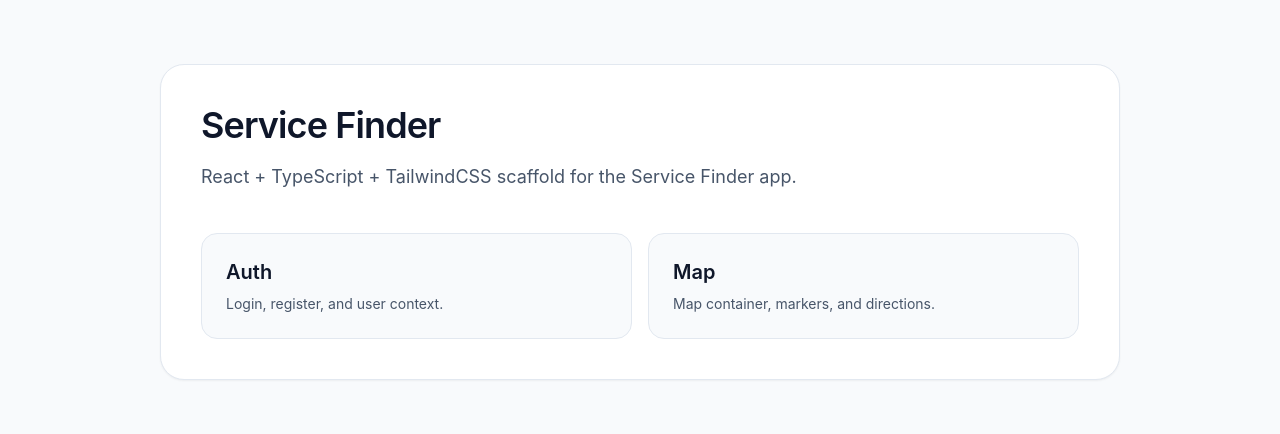
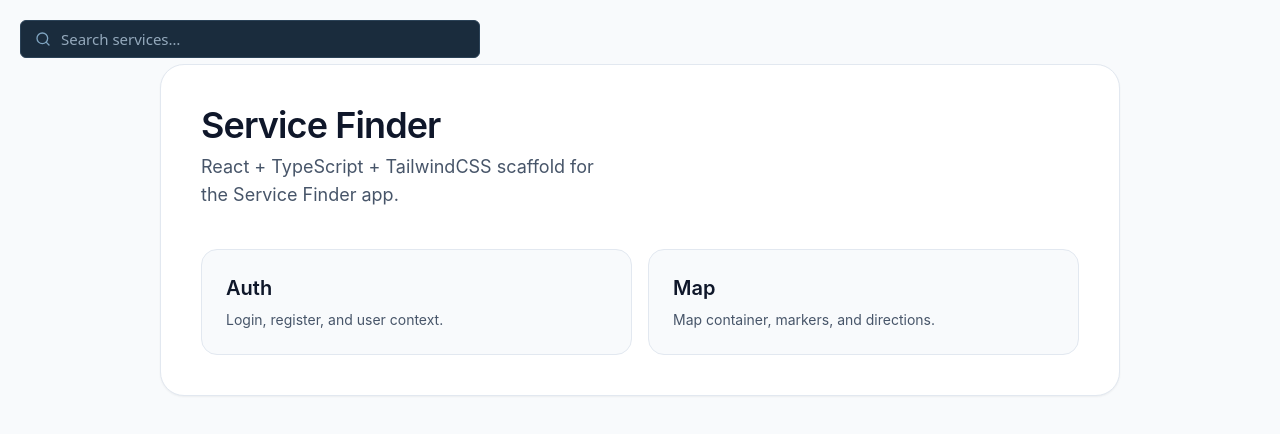
Before and after one commit to lcs-cohort-17/Service-Finder, a React (Vite) app in the folder frontend/: page / in a window 1280 px wide. Shown: the top 434 px of the page. Built offline with nearby package versions, Linux system fonts and the light colour scheme; the HTML template or start-up script is replaced by a standard one.

Commit message:
feat: integrate SearchBar component into App with layout adjustments and dropdown functionality

```diff
--- a/frontend/src/App.tsx
+++ b/frontend/src/App.tsx
@@ -1,17 +1,37 @@
+import { useState } from "react";
 import "./index.css";
+// Import your SearchBar component
+import { SearchBar } from "./features/search/components/SearchBar";
 
 function App() {
+  const [searchQuery, setSearchQuery] = useState("");
+
   return (
     <div className="min-h-screen bg-slate-50 text-slate-900">
       <div className="mx-auto max-w-5xl px-4 py-16 sm:px-6 lg:px-8">
         <div className="rounded-3xl border border-slate-200 bg-white p-10 shadow-sm">
-          <h1 className="text-4xl font-semibold tracking-tight text-slate-900">
-            Service Finder
-          </h1>
-          <p className="mt-4 text-lg leading-8 text-slate-600">
-            React + TypeScript + TailwindCSS scaffold for the Service Finder
-            app.
-          </p>
+
+          {/* Layout Container to mimic its visual placement */}
+          <div className="flex flex-col md:flex-row md:items-center md:justify-between gap-6">
+            <div>
+              <h1 className="text-4xl font-semibold tracking-tight text-slate-900">
+                Service Finder
+              </h1>
+              <p className="mt-2 text-lg text-slate-600">
+                React + TypeScript + TailwindCSS scaffold for the Service Finder app.
+              </p>
+            </div>
+
+            {/* Displaying your SearchBar right here */}
+            <div className="w-full max-w-[460px]">
+              <SearchBar
+                value={searchQuery}
+                onSearchChange={(val) => setSearchQuery(val)}
+                onClear={() => setSearchQuery("")}
+              />
+            </div>
+          </div>
+
           <div className="mt-10 grid gap-4 sm:grid-cols-2">
             <div className="rounded-2xl border border-slate-200 bg-slate-50 p-6">
               <h2 className="text-xl font-semibold text-slate-900">Auth</h2>
--- a/frontend/src/features/search/components/SearchBar.css
+++ b/frontend/src/features/search/components/SearchBar.css
@@ -198,6 +198,7 @@
     left: 16px;
     right: 16px;
     width: auto;
-    max-width: none;
+    /* Add this line to keep it matching the input box size constraint */
+    max-width: 460px;
   }
 }
--- a/frontend/src/features/search/components/SearchBar.tsx
+++ b/frontend/src/features/search/components/SearchBar.tsx
@@ -1,20 +1,14 @@
 import React, { useEffect, useRef, useState } from "react";
-// @ts-ignore
 import "./SearchBar.css";
 import type { SearchBarProps } from "../../../types/SearchBar.types";
 
-/**
- * Presentational search bar (Ticket 004).
- *
- * Pure UI component — no data fetching, no Firestore calls. It just holds
- * (or mirrors) the input text and reports changes upward via props, so
- * whichever component owns the actual search logic (e.g. a Firestore
- * query hook built in Ticket 003) can decide what to do with the value.
- *
- * Works controlled or uncontrolled:
- *   - Controlled:   <SearchBar value={q} onSearchChange={setQ} />
- *   - Uncontrolled: <SearchBar defaultValue="" onSearchChange={console.log} />
- */
+// 1. Define some quick mock data for visual testing
+const MOCK_SUGGESTIONS = [
+  { id: "1", name: "Cape Town Central Clinic" },
+  { id: "2", name: "Mitchells Plain Day Hospital" },
+  { id: "3", name: "Woodstock Community Health Centre" },
+];
+
 export const SearchBar: React.FC<SearchBarProps> = ({
   value,
   defaultValue = "",
@@ -27,9 +21,9 @@ export const SearchBar: React.FC<SearchBarProps> = ({
 }) => {
   const isControlled = value !== undefined;
   const [internalValue, setInternalValue] = useState(defaultValue);
+  const [showDropdown, setShowDropdown] = useState(false); // Track dropdown visibility
   const inputRef = useRef<HTMLInputElement>(null);
 
-  // Keep internal state in sync if a controlled parent resets `value` externally.
   useEffect(() => {
     if (isControlled) setInternalValue(value as string);
   }, [isControlled, value]);
@@ -40,29 +34,27 @@ export const SearchBar: React.FC<SearchBarProps> = ({
     const next = e.target.value;
     if (!isControlled) setInternalValue(next);
     onSearchChange?.(next);
+    setShowDropdown(next.trim().length > 0); // Show dropdown if text exists
   };
 
   const handleClear = (e: React.MouseEvent<HTMLButtonElement>) => {
     if (!isControlled) setInternalValue("");
     onSearchChange?.("");
     onClear?.(e);
+    setShowDropdown(false); // Hide dropdown on clear
     inputRef.current?.focus();
   };
 
+  // Filter mock data based on input text
+  const filteredSuggestions = MOCK_SUGGESTIONS.filter(item =>
+    item.name.toLowerCase().includes(currentValue.toLowerCase())
+  );
+
   return (
+    /* The search-wrapper div gives our absolute elements a mounting anchor */
+    <div className="search-wrapper">
       <div className={`cwu-search ${className}`.trim()}>
-      <svg
-        className="cwu-search__icon"
-        width="16"
-        height="16"
-        viewBox="0 0 24 24"
-        fill="none"
-        stroke="currentColor"
-        strokeWidth="2"
-        strokeLinecap="round"
-        strokeLinejoin="round"
-        aria-hidden="true"
-      >
+        <svg className="cwu-search__icon" width="16" height="16" viewBox="0 0 24 24" fill="none" stroke="currentColor" strokeWidth="2" strokeLinecap="round" strokeLinejoin="round" aria-hidden="true">
           <circle cx="11" cy="11" r="8" />
           <line x1="21" y1="21" x2="16.65" y2="16.65" />
         </svg>
@@ -77,33 +69,49 @@ export const SearchBar: React.FC<SearchBarProps> = ({
           autoComplete="off"
           aria-label={ariaLabel}
           disabled={disabled}
+          onFocus={() => currentValue.length > 0 && setShowDropdown(true)}
+          onBlur={() => setTimeout(() => setShowDropdown(false), 200)} // Timeout allows item click to register
         />
 
         <button
           type="button"
-        className={`cwu-search__clear ${
-          currentValue.length > 0 ? "cwu-search__clear--visible" : ""
-        }`}
+          className={`cwu-search__clear ${currentValue.length > 0 ? "cwu-search__clear--visible" : ""}`}
           aria-label="Clear search"
           onClick={handleClear}
           disabled={disabled}
         >
-        <svg
-          width="11"
-          height="11"
-          viewBox="0 0 24 24"
-          fill="none"
-          stroke="currentColor"
-          strokeWidth="2.5"
-          strokeLinecap="round"
-          strokeLinejoin="round"
-          aria-hidden="true"
-        >
+          <svg width="11" height="11" viewBox="0 0 24 24" fill="none" stroke="currentColor" strokeWidth="2.5" strokeLinecap="round" strokeLinejoin="round" aria-hidden="true">
             <line x1="18" y1="6" x2="6" y2="18" />
             <line x1="6" y1="6" x2="18" y2="18" />
           </svg>
         </button>
       </div>
+
+      {/* 2. Render the Dropdown Panel using your clean standard CSS classes */}
+      {showDropdown && filteredSuggestions.length > 0 && (
+        <ul className="suggestions-dropdown">
+          {filteredSuggestions.map((item) => (
+            <li
+              key={item.id}
+              className="suggestion-item"
+              onClick={() => {
+                if (!isControlled) setInternalValue(item.name);
+                onSearchChange?.(item.name);
+                setShowDropdown(false);
+              }}
+            >
+              <div className="suggestion-icon-container">
+                <svg viewBox="0 0 24 24" fill="none" stroke="currentColor" strokeWidth="2">
+                  <path d="M21 10c0 7-9 13-9 13s-9-6-9-13a9 9 0 0 1 18 0z" />
+                  <circle cx="12" cy="10" r="3" />
+                </svg>
+              </div>
+              <span className="suggestion-text">{item.name}</span>
+            </li>
+          ))}
+        </ul>
+      )}
+    </div>
   );
 };
 
```
Lines whose indentation alone changed are shown as unchanged.
